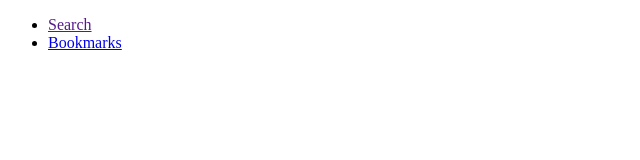
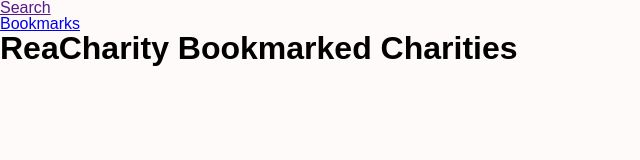
Before and after one commit to SamuelHeal/ReaCharity, a plain HTML site: page bookmarks.html in a window 1280 px wide. Shown: the whole page, without its empty margins (0-640 px from the left). Drawn offline with Linux system fonts and the light colour scheme.

Commit message:
first commit

```diff
--- a/bookmarks.html
+++ b/bookmarks.html
@@ -4,7 +4,8 @@
     <meta charset="UTF-8">
     <meta http-equiv="X-UA-Compatible" content="IE=edge">
     <meta name="viewport" content="width=device-width, initial-scale=1.0">
-    <!-- add favicon -->
+    <link rel="stylesheet" href="/assets/styles/reset.css">
+    <link rel="stylesheet" href="/assets/styles/style.css">
     <title>ReaCharity Bookmarks</title>
 </head>
 <body>
@@ -16,10 +17,13 @@
             </ul>
         </nav>
         <div class="banner"></div>
+        <h1>ReaCharity Bookmarked Charities</h1>
     </header>
 
     <div></div>
 
     <footer></footer>
+
+    <script src="/assets/scripts/"></script>
 </body>
 </html>
```
